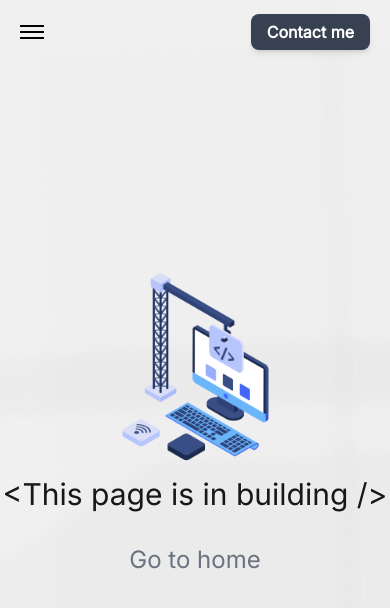
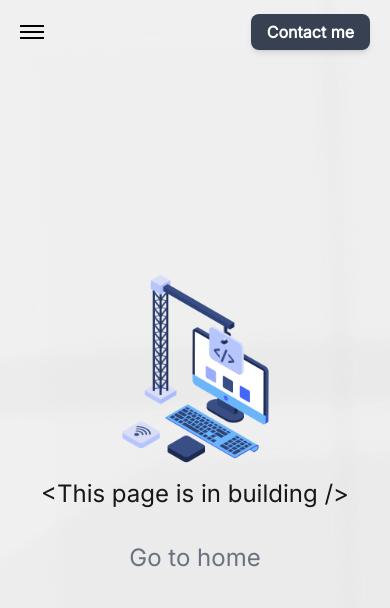
Before and after one commit to misanc21/newRepo, a Next.js app: page /experience in a window 390 px wide. Shown: the top 608 px of the page. Built offline with nearby package versions, Linux system fonts and the light colour scheme.

Commit message:
editing responsive

```diff
--- a/src/components/common/Building.tsx
+++ b/src/components/common/Building.tsx
@@ -14,7 +14,7 @@ export const Building = () => {
           style={{ width: '100%', height: 'auto' }}
         />
       </div>
-      <span className="text-3xl md:text-5xl">
+      <span className="text-2xl md:text-5xl">
         {`<This page is in building />`}
       </span>
       <Link className="text-2xl text-gray-500 mt-5" href={"/"}>
```
